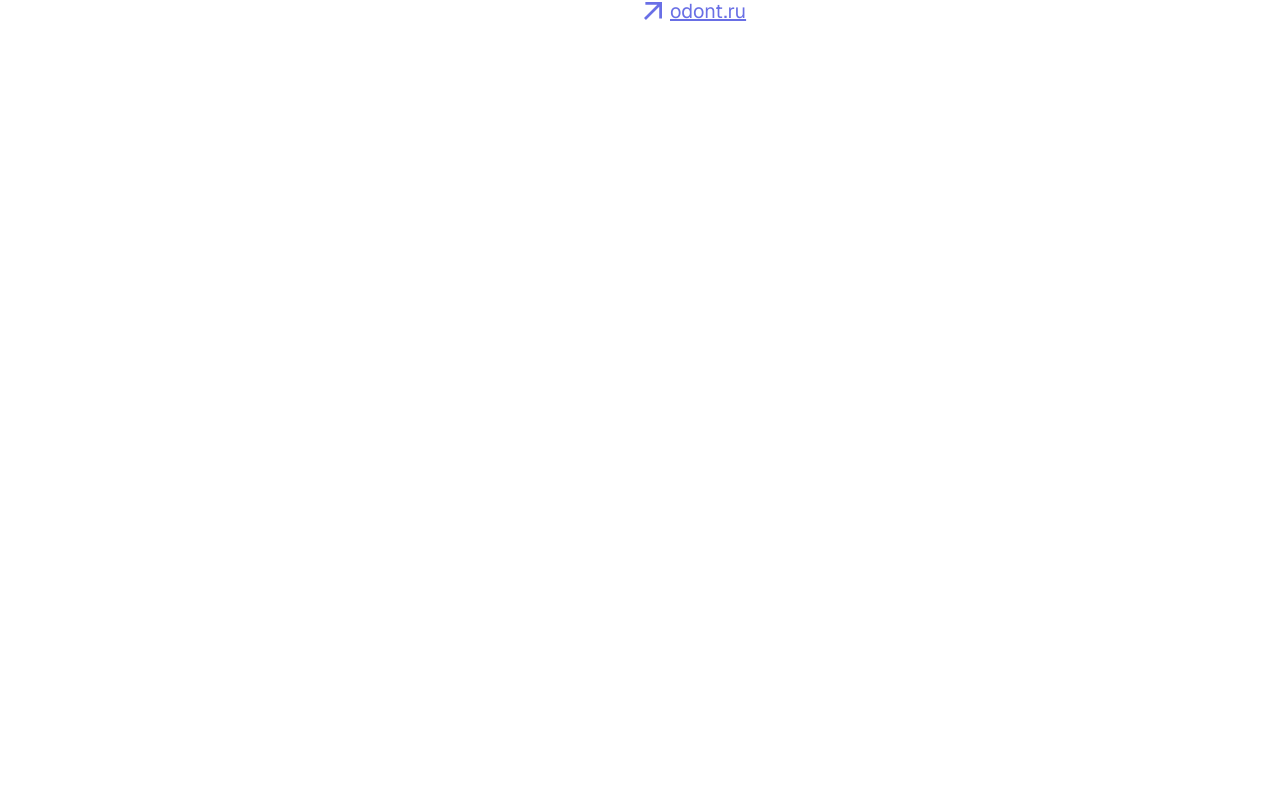
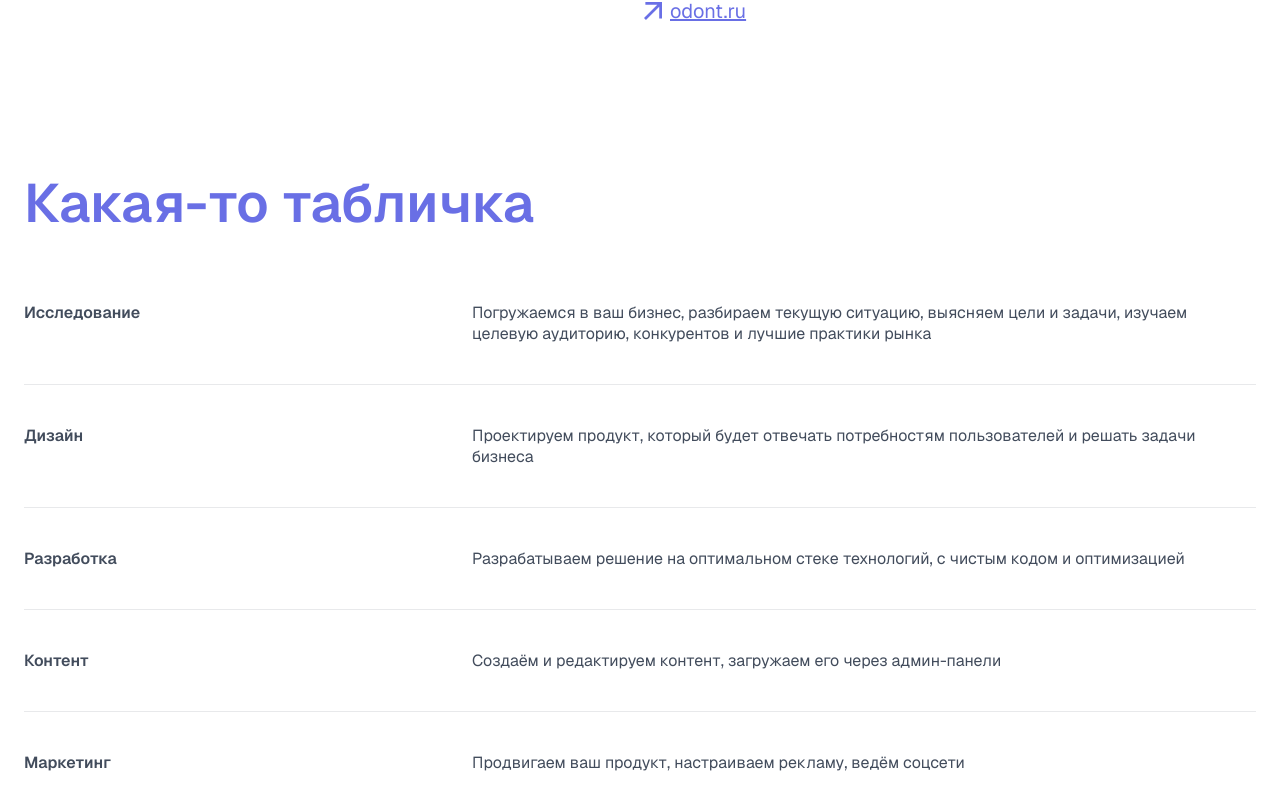
Before and after one commit to MiuraAruchomu/test-task-art-gorka, a Next.js app: page / in a window 1280 px wide. Shown: the part 4636-5446 px from the top of the page. Before the commit the page ends 4804 px from the top, so only its background shows below. Built offline with nearby package versions, Linux system fonts and the light colour scheme.

Commit message:
added some table section

```diff
--- a/src/app/page.tsx
+++ b/src/app/page.tsx
@@ -4,6 +4,7 @@ import {
   LazyAboutStudio,
   LazySomeGallery,
   LazyOurProjects,
+  LazySomeTable,
 } from '@/components/sections/lazy/LazySections';
 import TestTask from '@/components/sections/testTask/TestTask';
 
@@ -16,6 +17,7 @@ export default function Home() {
       <LazyAboutStudio />
       <LazySomeGallery />
       <LazyOurProjects />
+      <LazySomeTable />
     </>
   );
 }
--- a/src/components/sections/lazy/LazySections.tsx
+++ b/src/components/sections/lazy/LazySections.tsx
@@ -26,3 +26,8 @@ export const LazyOurProjects = dynamic(
   () => import('@/components/sections/ourProjects/OurProjects'),
   { ssr: false },
 );
+
+export const LazySomeTable = dynamic(
+  () => import('@/components/sections/someTable/SomeTable'),
+  { ssr: false },
+);
--- /dev/null
+++ b/src/components/sections/someTable/SomeTable.tsx
@@ -0,0 +1,38 @@
+import styles from './someTable.module.scss';
+import { SOME_TABLE } from './someTable.config';
+import { useState, useEffect } from 'react';
+import { useInView } from 'react-intersection-observer';
+
+export default function SomeTable() {
+  const [isVisible, setIsVisible] = useState<boolean | null>(null);
+  const { ref, inView } = useInView({
+    triggerOnce: true,
+    rootMargin: '0px 0px -40% 0px',
+  });
+
+  useEffect(() => {
+    if (inView) {
+      setIsVisible(true);
+    }
+  }, [inView]);
+
+  return (
+    <div
+      ref={ref}
+      className={`${styles['some-table']} ${isVisible ? styles.visible : ''} container`}
+    >
+      <h1 className={styles['some-table__title']}>Какая-то табличка</h1>
+      <div className={styles['some-table__list']}>
+        {SOME_TABLE &&
+          Object.keys(SOME_TABLE).map((key) => (
+            <div key={key} className={styles['some-table__item']}>
+              <h2 className={styles['some-table__item_title']}>{key}</h2>
+              <p className={styles['some-table__item_text']}>
+                {SOME_TABLE[key]}
+              </p>
+            </div>
+          ))}
+      </div>
+    </div>
+  );
+}
--- /dev/null
+++ b/src/components/sections/someTable/someTable.config.ts
@@ -0,0 +1,10 @@
+export const SOME_TABLE: Record<string, string> = {
+  Исследование:
+    'Погружаемся в ваш бизнес, разбираем текущую ситуацию, выясняем цели и задачи, изучаем целевую аудиторию, конкурентов и лучшие практики рынка',
+  Дизайн:
+    'Проектируем продукт, который будет отвечать потребностям пользователей и решать задачи бизнеса',
+  Разработка:
+    'Разрабатываем решение на оптимальном стеке технологий, с чистым кодом и оптимизацией',
+  Контент: 'Создаём и редактируем контент, загружаем его через админ-панели',
+  Маркетинг: 'Продвигаем ваш продукт, настраиваем рекламу, ведём соцсети',
+};
--- /dev/null
+++ b/src/components/sections/someTable/someTable.module.scss
@@ -0,0 +1,72 @@
+@use '@/assets/styles/variables.scss' as *;
+@use '@/assets/styles/mixins.scss' as *;
+
+.some-table {
+  display: flex;
+  flex-direction: column;
+  gap: 40px;
+  opacity: 0;
+  transition: opacity 0.6s ease-in-out;
+
+  @include mediaTablet {
+    gap: 64px;
+  }
+
+  &.visible {
+    opacity: 1;
+  }
+
+  &__title {
+    color: $main_purple;
+    font-size: 36px;
+    font-weight: 600;
+
+    @include mediaTablet {
+      font-size: 54px;
+    }
+  }
+
+  &__list {
+    display: flex;
+    flex-direction: column;
+    gap: 40px;
+  }
+
+  &__item {
+    display: flex;
+    flex-direction: column;
+    gap: 16px;
+    padding-bottom: 32px;
+    border-bottom: 1px solid rgb(66, 76, 92, 0.12);
+
+    @include mediaTablet {
+      flex-direction: row;
+      justify-content: space-between;
+      padding-bottom: 40px;
+    }
+
+    &_title {
+      color: $text_primary;
+      font-size: 16px;
+      font-weight: 600;
+    }
+
+    &_text {
+      color: $text_primary;
+      font-size: 16px;
+      font-weight: 400;
+
+      @include mediaTablet {
+        width: 424px;
+      }
+
+      @include mediaLaptop {
+        width: 784px;
+      }
+
+      @include mediaDesktop {
+        width: 966px;
+      }
+    }
+  }
+}
```
